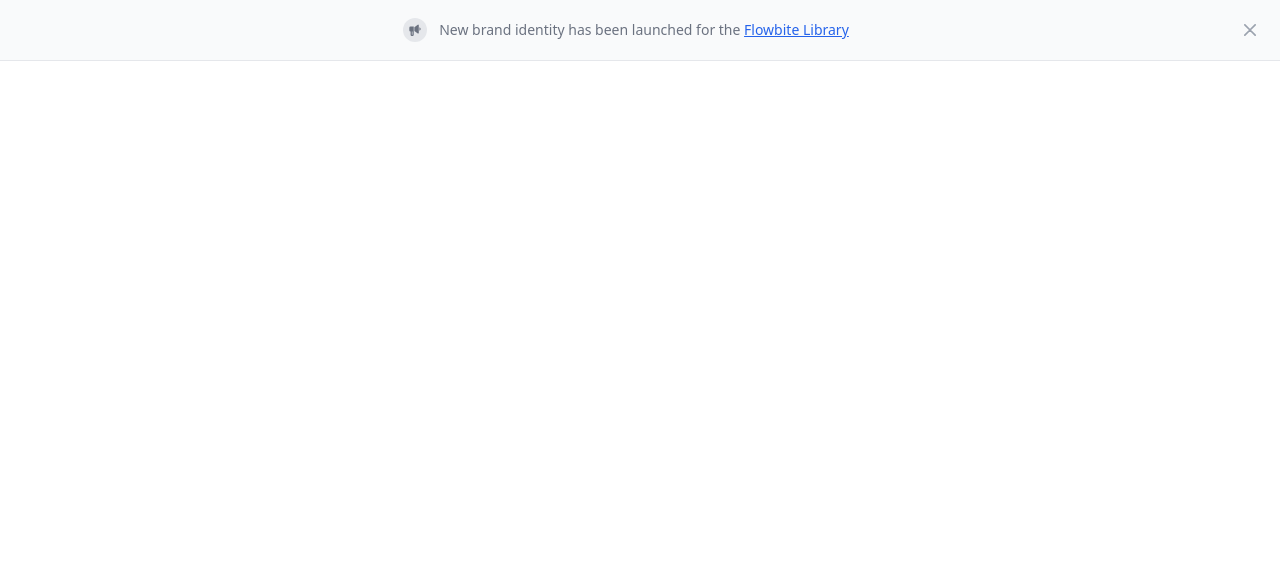
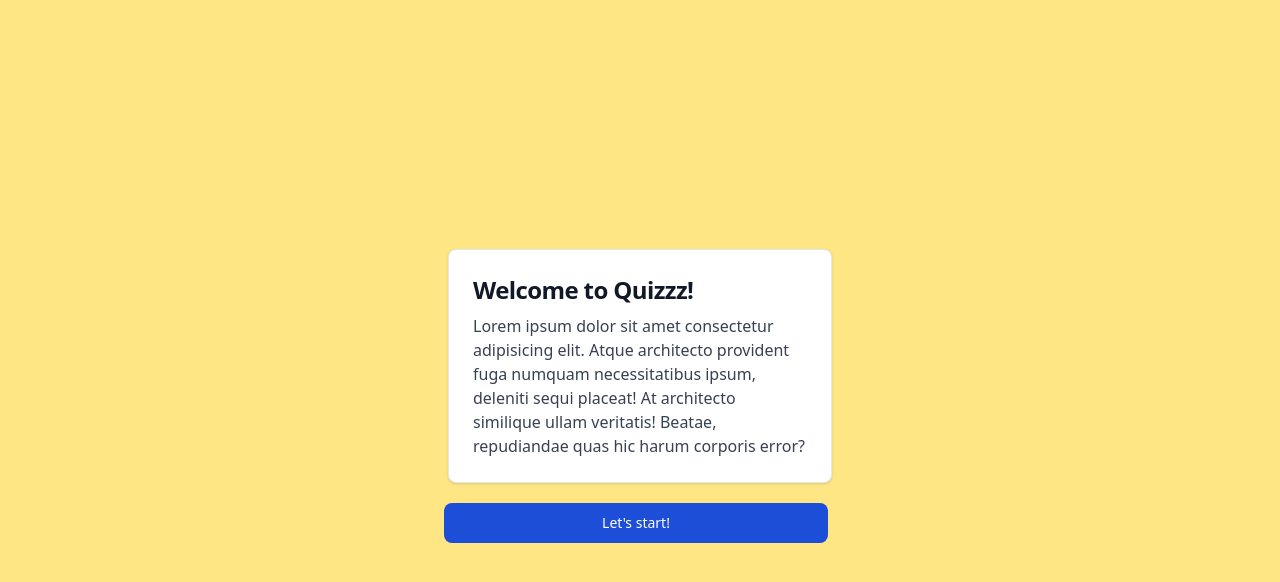
Before and after one commit to hafidzahm/quiz-app, a React (Vite) app: page / in a window 1280 px wide. Shown: the top 582 px of the page. Built offline with nearby package versions, Linux system fonts and the light colour scheme.

Commit message:
chore: configuring onboard page

```diff
--- a/src/App.jsx
+++ b/src/App.jsx
@@ -11,6 +11,7 @@ function App() {
       <Routes>
         <Route path="/" element={<OnboardingPage />} />
         <Route path="/login" element={<LoginPage />} />
+
         <Route element={<AuthLayout />}>
           <Route path="/dashboard" element={<DashboardPage />} />
           <Route path="/trivia/:triviaId" element={<TriviaPage />} />
--- a/src/pages/OnboardingPage.jsx
+++ b/src/pages/OnboardingPage.jsx
@@ -1,59 +1,34 @@
 export default function OnboardingPage() {
   return (
-    <div
-      id="sticky-banner"
-      tabIndex={-1}
-      className="fixed top-0 start-0 z-50 flex justify-between w-full p-4 border-b border-gray-200 bg-gray-50 dark:bg-gray-700 dark:border-gray-600"
-    >
-      <div className="flex items-center mx-auto">
-        <p className="flex items-center text-sm font-normal text-gray-500 dark:text-gray-400">
-          <span className="inline-flex p-1 me-3 bg-gray-200 rounded-full dark:bg-gray-600 w-6 h-6 items-center justify-center shrink-0">
-            <svg
-              className="w-3 h-3 text-gray-500 dark:text-gray-400"
-              aria-hidden="true"
-              xmlns="http://www.w3.org/2000/svg"
-              fill="currentColor"
-              viewBox="0 0 18 19"
-            >
-              <path d="M15 1.943v12.114a1 1 0 0 1-1.581.814L8 11V5l5.419-3.871A1 1 0 0 1 15 1.943ZM7 4H2a2 2 0 0 0-2 2v4a2 2 0 0 0 2 2v5a2 2 0 0 0 2 2h1a2 2 0 0 0 2-2V4ZM4 17v-5h1v5H4ZM16 5.183v5.634a2.984 2.984 0 0 0 0-5.634Z" />
-            </svg>
-            <span className="sr-only">Light bulb</span>
-          </span>
-          <span>
-            New brand identity has been launched for the{" "}
-            <a
-              href="https://flowbite.com"
-              className="inline font-medium text-blue-600 underline dark:text-blue-500 hover:no-underline"
-            >
-              Flowbite Library
-            </a>
-          </span>
-        </p>
-      </div>
-      <div className="flex items-center">
-        <button
-          data-dismiss-target="#sticky-banner"
-          type="button"
-          className="shrink-0 inline-flex justify-center w-7 h-7 items-center text-gray-400 hover:bg-gray-200 hover:text-gray-900 rounded-lg text-sm p-1.5 dark:hover:bg-gray-600 dark:hover:text-white"
-        >
-          <svg
-            className="w-3 h-3"
-            aria-hidden="true"
-            xmlns="http://www.w3.org/2000/svg"
-            fill="none"
-            viewBox="0 0 14 14"
-          >
-            <path
-              stroke="currentColor"
-              strokeLinecap="round"
-              strokeLinejoin="round"
-              strokeWidth={2}
-              d="m1 1 6 6m0 0 6 6M7 7l6-6M7 7l-6 6"
-            />
-          </svg>
-          <span className="sr-only">Close banner</span>
-        </button>
-      </div>
+    <div className="flex flex-col bg-amber-200 min-h-screen w-full items-center p-5 justify-center">
+      <Card />
     </div>
   );
 }
+
+function Card() {
+  return (
+    <div className="flex flex-col items-center justify-center">
+      <a
+        href="#"
+        className="block max-w-sm p-6 bg-white border border-gray-200 rounded-lg shadow-sm hover:bg-gray-100 dark:bg-gray-800 dark:border-gray-700 dark:hover:bg-gray-700"
+      >
+        <h5 className="mb-2 text-2xl font-bold tracking-tight text-gray-900 dark:text-white">
+          Welcome to Quizzz!
+        </h5>
+        <p className="font-normal text-gray-700 dark:text-gray-400">
+          Lorem ipsum dolor sit amet consectetur adipisicing elit. Atque
+          architecto provident fuga numquam necessitatibus ipsum, deleniti sequi
+          placeat! At architecto similique ullam veritatis! Beatae, repudiandae
+          quas hic harum corporis error?
+        </p>
+      </a>
+      <button
+        type="button"
+        className="text-white mt-5 w-full bg-blue-700 hover:bg-blue-800 focus:ring-4 focus:ring-blue-300 font-medium rounded-lg text-sm px-5 py-2.5 me-2 mb-2 dark:bg-blue-600 dark:hover:bg-blue-700 focus:outline-none dark:focus:ring-blue-800"
+      >
+        Let's start!
+      </button>
+    </div>
+  );
+}
```
